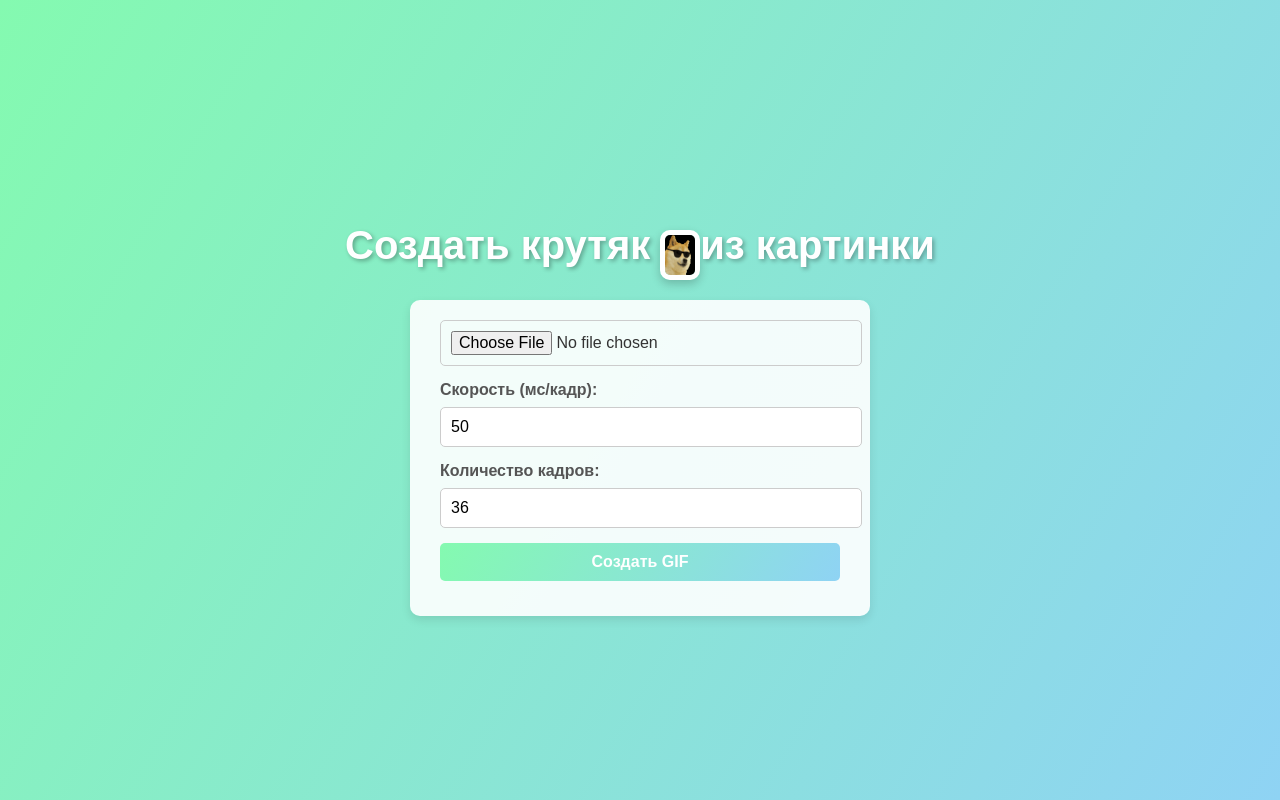
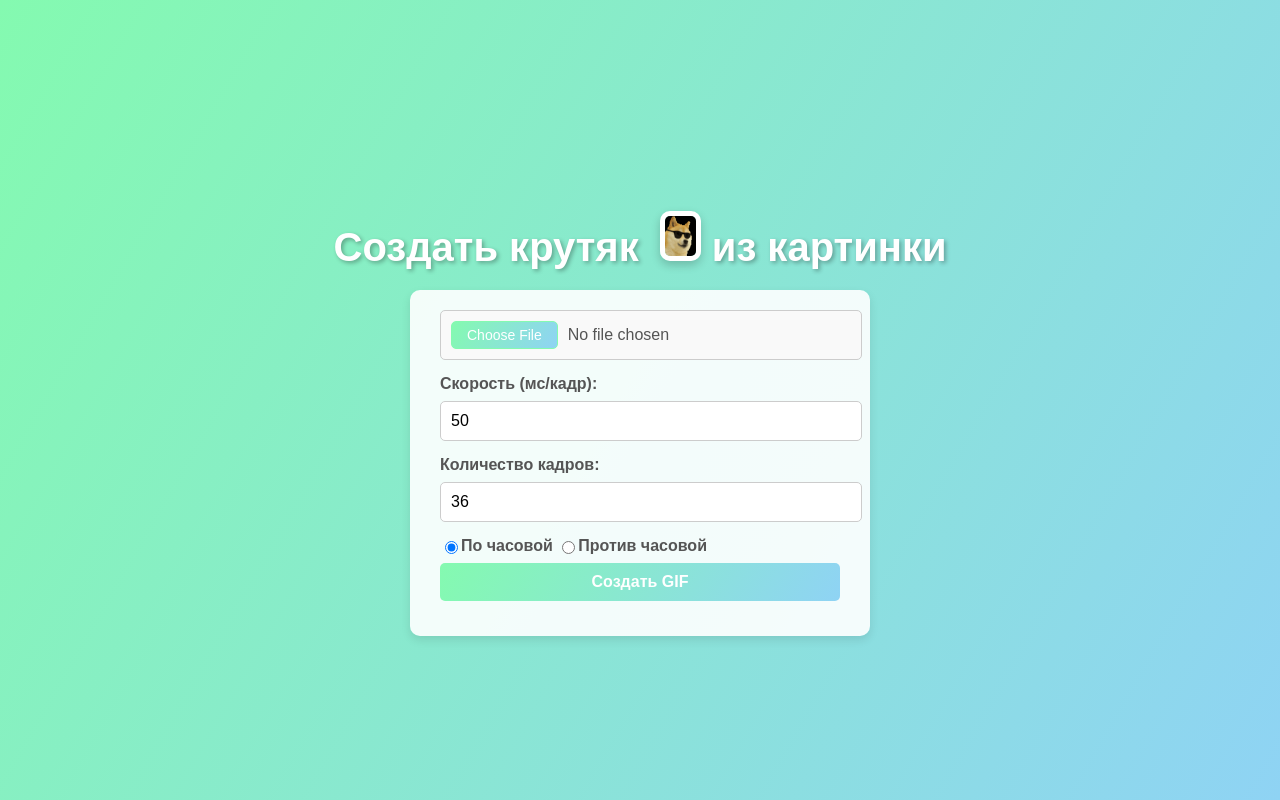
Before and after one commit to mishapolyakov111/rotating_images, a Flask app: page / in a window 1280 px wide. Run offline with Flask 3, Linux system fonts and the light colour scheme.

Commit message:
фикс для телефона, стиль кнопки загрузки, кастомизация направления

```diff
--- a/app.py
+++ b/app.py
@@ -3,6 +3,7 @@ import imghdr
 import numpy as np
 from flask import Flask, request, render_template, send_from_directory, flash
 from PIL import Image, UnidentifiedImageError
+from scipy.optimize import direct
 from tqdm import tqdm
 import logging
 
@@ -20,13 +21,13 @@ def is_image(file_path):
     return file_type in valid_image_formats
 
 
-def create_rotating_frames(img, num_frames):
+def create_rotating_frames(img, num_frames, direction):
     diagonal = int(np.ceil((img.width**2 + img.height**2) ** 0.5))
     canvas_size = (diagonal, diagonal)
 
     frames = []
     for angle in tqdm(np.linspace(0, 360, num_frames, endpoint=False)):
-        rotated_frame = img.rotate(-angle, resample=Image.BICUBIC, expand=True)
+        rotated_frame = img.rotate(direction * angle, resample=Image.BICUBIC, expand=True)
 
         canvas = Image.new("RGBA", canvas_size, (255, 255, 255, 0))
         offset = ((canvas_size[0] - rotated_frame.width) // 2, (canvas_size[1] - rotated_frame.height) // 2)
@@ -45,6 +46,7 @@ def index():
         file = request.files.get("image")
         speed = int(request.form.get("speed", 50))  # Скорость кадра в миллисекундах
         num_frames = int(request.form.get("frames", 36))  # Количество кадров
+        direction = -1 if request.form.get("direction", "clockwise") == "clockwise" else 1
 
         if file:
             filepath = os.path.join(app.config['IMAGES_FOLDER'], file.filename)
@@ -70,7 +72,7 @@ def index():
                 return render_template("index.html")
 
             # Создание GIF
-            frames = create_rotating_frames(img, num_frames)
+            frames = create_rotating_frames(img, num_frames, direction)
 
             filename_without_ext = os.path.splitext(file.filename)[0]
             gif_path = os.path.join(app.config['GIF_FOLDER'], f"rotating_{filename_without_ext}.gif")
--- a/static/styles/styles.css
+++ b/static/styles/styles.css
@@ -18,9 +18,7 @@ h1 {
     color: #ffffff;
     text-shadow: 2px 2px 4px rgba(0, 0, 0, 0.3);
     margin-bottom: 20px;
-    display: flex;
-    align-items: center;
-    justify-content: center;
+    text-align: center;
 }
 
 h1 img {
@@ -36,17 +34,16 @@ form {
     padding: 20px 30px;
     box-shadow: 0px 4px 10px rgba(0, 0, 0, 0.1);
     max-width: 400px;
-    width: 100%;
+    width: 60%;
 }
 
 form label {
     font-weight: bold;
     color: #555;
-    display: block;
+    display: inline-flex;
     margin-bottom: 8px;
 }
 
-form input[type="file"],
 form input[type="number"],
 form button {
     width: 100%;
@@ -59,15 +56,57 @@ form button {
     transition: border-color 0.3s, box-shadow 0.3s;
 }
 
-form input[type="file"]:hover,
 form input[type="number"]:hover {
     border-color: #84fab0;
 }
 
-form input[type="number"]:focus,
+form input[type="number"]:focus {
+    border-color: #84fab0;
+    box-shadow: 0 0 5px rgba(132, 250, 176, 0.5);
+}
+
+form input[type="file"] {
+    width: 100%;
+    padding: 10px;
+    margin-bottom: 15px;
+    border: 1px solid #ccc;
+    border-radius: 5px;
+    font-size: 16px;
+    outline: none;
+    background-color: #f9f9f9;
+    transition: border-color 0.3s, box-shadow 0.3s, background-color 0.3s;
+    cursor: pointer;
+    color: #555;
+}
+
+form input[type="file"]::file-selector-button {
+    background: linear-gradient(120deg, #84fab0, #8fd3f4);
+    border: 1px solid #84fab0;
+    padding: 5px 15px;
+    margin-right: 10px;
+    border-radius: 5px;
+    color: #fff;
+    font-size: 14px;
+    cursor: pointer;
+    transition: background-color 0.3s, box-shadow 0.3s;
+}
+
+form input[type="file"]::file-selector-button:hover {
+    background-color: #31c27c;
+    box-shadow: 0 0 5px rgba(49, 194, 124, 0.5);
+}
+
+form input[type="file"]:hover {
+    border-color: #84fab0;
+}
+
 form input[type="file"]:focus {
     border-color: #84fab0;
     box-shadow: 0 0 5px rgba(132, 250, 176, 0.5);
+}
+
+form input[type="radio"] {
+    display: flex
 }
 
 form button {
--- a/templates/index.html
+++ b/templates/index.html
@@ -7,20 +7,21 @@
     <link href="{{ url_for('static', filename='styles/styles.css') }}" rel="stylesheet">
 </head>
 <body>
-    <h1>Создать крутяк <img style="width: 30px" src="static/styles/doge-cool.gif">  из картинки</h1>
+    <h1>Создать крутяк <img style="width: 5%" src="static/styles/doge-cool.gif"> из картинки</h1>
     <form method="POST" enctype="multipart/form-data">
         <input type="file" name="image" accept="image/*" required><br>
         <label>Скорость (мс/кадр):</label>
         <input type="number" name="speed" value="50" min="10" max="500"><br>
         <label>Количество кадров:</label>
         <input type="number" name="frames" value="36" min="12" max="72"><br>
+        <label> <input type="radio" name="direction" value="clockwise" checked> По часовой </label>
+        <label> <input type="radio" name="direction" value="counterclockwise"> Против часовой </label>
         <button type="submit">Создать GIF</button>
     </form>
 
     {% if gif_path %}
-    <h2>Ваш GIF: <a class="download-link" href="{{ gif_path }}" download>Скачать</a> </h2>
+    <h2>Ваш GIF: <a class="download-link" href="{{ gif_path }}" download>Скачать</a></h2>
     <img src="{{ gif_path }}" alt="Результат GIF">
-
     {% endif %}
 </body>
 </html>
```
